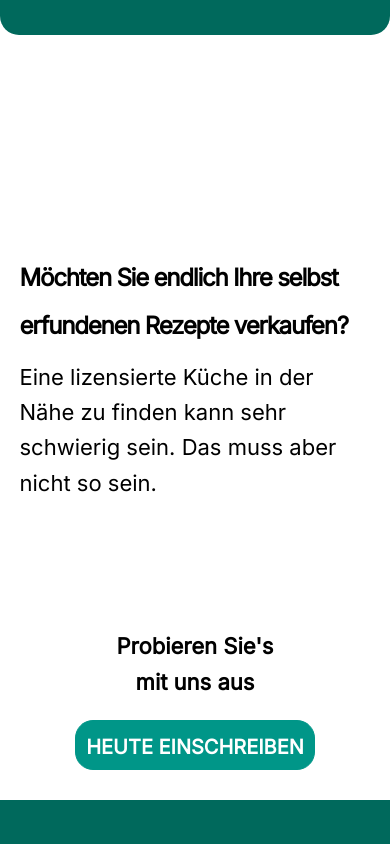
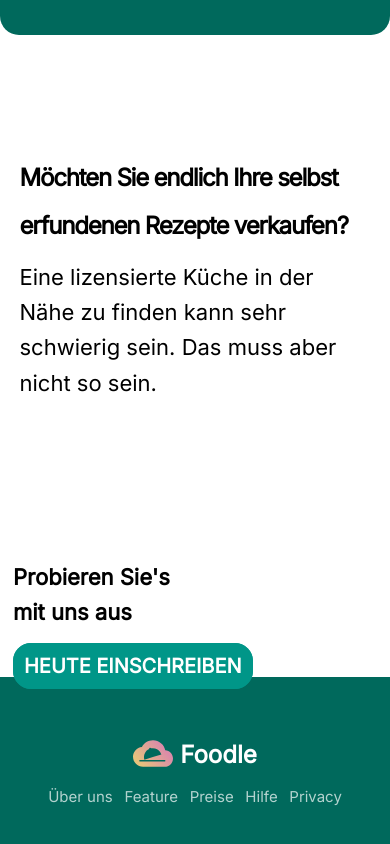
Before and after one commit to AAlber/Foodle-Landing, a Next.js app: page / in a window 390 px wide. Shown: the part 1440-2284 px from the top of the page. Built offline with nearby package versions, Linux system fonts and the light colour scheme.

Commit message:
fix: Fixed more responsiveness issues

```diff
--- a/components/Layout/LandingInfo.tsx
+++ b/components/Layout/LandingInfo.tsx
@@ -53,24 +53,24 @@ const LandingInfo = (props: LandingInfoProps) => {
               }
         );
   };
-  const getSlideUpAnim = (ref: React.MutableRefObject<null>) => {
-    return gsap.to(ref.current, {
-      y: -100,
-      duration: 5,
-      scrollTrigger: {
-        trigger: ref.current,
+  // const getSlideUpAnim = (ref: React.MutableRefObject<null>) => {
+  //   return gsap.to(ref.current, {
+  //     y: -100,
+  //     duration: 5,
+  //     scrollTrigger: {
+  //       trigger: ref.current,
 
-        start: 'bottom 800px',
-        end: 'bottom 80px',
-        scrub: 0.5,
-      },
-    });
-  };
+  //       start: 'bottom 800px',
+  //       end: 'bottom 80px',
+  //       scrub: 0.5,
+  //     },
+  //   });
+  // };
   useEffect(() => {
     props.width > 600;
   });
   useEffect(() => {
-    if (!isSafari) {
+    // if (!isSafari) {
     if (props.width > 1000) {
       const recipesRightSlideAnim = getSlideInAnim(recipesRef, 'right');
       const findingLeftSlideAnim = getSlideInAnim(findingRef, 'left');
@@ -80,14 +80,14 @@ const LandingInfo = (props: LandingInfoProps) => {
         findingLeftSlideAnim && findingLeftSlideAnim.kill();
       };
     } else {
-        const recipesSlideUpAnim = getSlideUpAnim(recipesRef);
-        const findingSlideUpAnim = getSlideUpAnim(findingRef);
-        return () => {
-          recipesSlideUpAnim.kill();
-          findingSlideUpAnim.kill();
-        };
+      // const recipesSlideUpAnim = getSlideUpAnim(recipesRef);
+      // const findingSlideUpAnim = getSlideUpAnim(findingRef);
+      // return () => {
+      //   recipesSlideUpAnim.kill();
+      //   findingSlideUpAnim.kill();
+      // };
     }
-    }
+    // }
   });
 
   const recipes = intl.formatMessage({ id: 'page.home.recipes' });
--- a/pages/index.tsx
+++ b/pages/index.tsx
@@ -192,7 +192,7 @@ const Home: NextPage = () => {
       </div>
       <LandingInfo width={width!} />
       <div className={styles['landing-info__lower']}>
-        <div ref={signupRef} className="flex-center__column">
+        <div ref={signupRef} className={width! > 1000 ? 'flex-center__column' : ''}>
           <h2 className="subtitle-text semi-bold-text">{signupLabel}</h2>
           <Link href={'/'}>
             <a className="primary-btn">{signup}</a>
--- a/styles/pages/Home.module.scss
+++ b/styles/pages/Home.module.scss
@@ -208,13 +208,14 @@
   }
 
     @include mixins.mobile {
+      // height: 10rem;
       &__wrapper {
         margin: 0;
         flex-direction: column;
         gap: 1rem;
       }
       &__white{
-        margin-top: 20rem;
+        margin-top: 10rem;
       }
 
       &__left {
@@ -226,12 +227,18 @@
 
       &__lower {
         height: 20rem;
-        margin-top:8rem;
+        margin-top:14rem;
+        margin-left: 1.3rem;
+        margin-bottom: -12rem;
+        // align-items: left;
+        // display: block;
+        display: inline-block;
+        align-items: left;
 
         h2 {
           font-size: 22px;
           max-width: 18rem;
-          text-align: center;
+          // text-align: left;
           margin-bottom: 2rem;
         }
 
```
Lines whose indentation alone changed are shown as unchanged.
